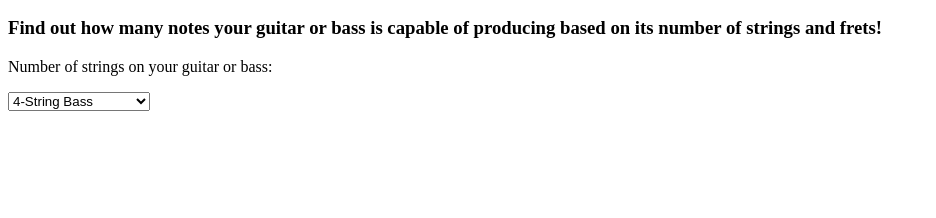
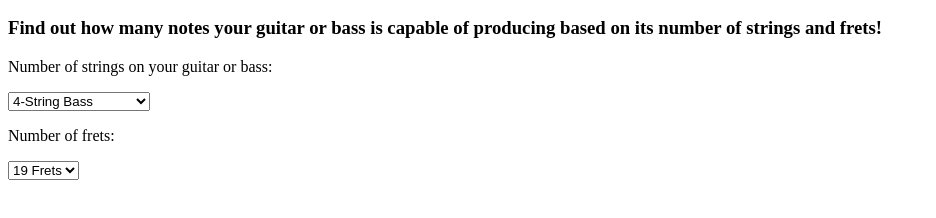
Before and after one commit to theArj/custom-calculator, a plain HTML site: page index.html in a window 1280 px wide. Shown: the part 96-314 px from the top of the page, without its empty margins (0-936 px from the left). Drawn offline with Linux system fonts and the light colour scheme.

Commit message:
Created number of frets options

```diff
--- a/index.html
+++ b/index.html
@@ -23,6 +23,15 @@
       <option value="7">7-String Guitar</option>
       <option value="12">12-String Guitar</option>
     </select>
+
+    <p>Number of frets:</p>
+    <select>
+      <option value="19">19 Frets</option>
+      <option value="20">20 Frets</option>
+      <option value="21">21 Frets</option>
+      <option value="22">22 Frets</option>
+      <option value="24">24 Frets</option>
+    </select>
   </body>
   <script>
     src = "script.js";
```
